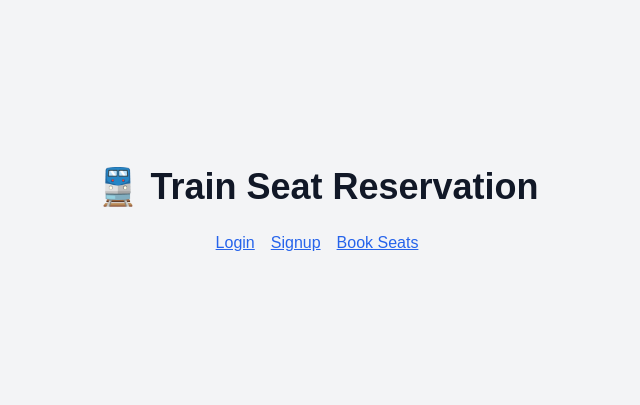
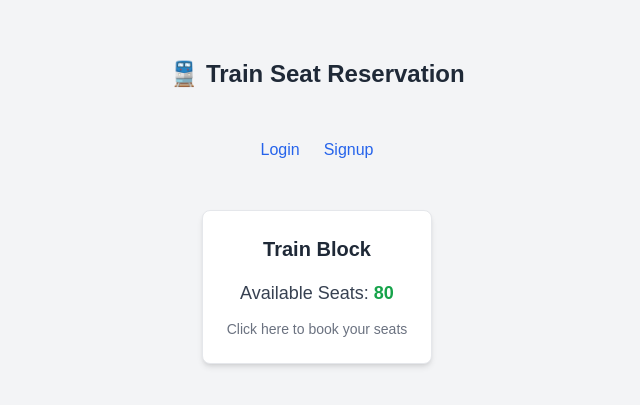
Before and after one commit to yogeshgosavii/train-booking-frontend, a Next.js app: page / in a window 1280 px wide. Shown: the part 189-594 px from the top of the page, without its empty margins (323-963 px from the left). Built offline with nearby package versions, Linux system fonts and the light colour scheme; no server answers.

Commit message:
show seats available

```diff
--- a/src/app/page.tsx
+++ b/src/app/page.tsx
@@ -1,14 +1,58 @@
-import Link from 'next/link'
+'use client';
+
+import Link from 'next/link';
+import { useState, useEffect } from 'react';
+import { useRouter } from 'next/navigation';
 
 export default function HomePage() {
+  // Constant for total seats available in the train
+  const TOTAL_SEATS = 80;
+
+  // State to store the number of available seats.
+  // In a real application, you might fetch this value from an API.
+  const [availableSeats, setAvailableSeats] = useState(TOTAL_SEATS);
+
+  // Next.js router to programmatically navigate
+  const router = useRouter();
+
+  useEffect(() => {
+    // fetch available seats from your backend
+    fetch("https://train-booking-backend-gray.vercel.app/api/bookings/booked")
+    .then(res => res.json())
+      .then(data => setAvailableSeats(TOTAL_SEATS - data.bookedSeats.length));
+  }, []);
+
+  // Handler that navigates to the booking page when the train block is clicked.
+  const handleTrainBlockClick = () => {
+    router.push('/book');
+  };
+
   return (
-    <div className="min-h-screen flex flex-col items-center justify-center gap-6">
-      <h1 className="text-4xl font-bold text-center">🚆 Train Seat Reservation</h1>
-      <div className="flex gap-4">
-        <Link href="/login" className="text-blue-600 underline">Login</Link>
-        <Link href="/signup" className="text-blue-600 underline">Signup</Link>
-        <Link href="/book" className="text-blue-600 underline">Book Seats</Link>
+    <div className="min-h-screen flex flex-col items-center justify-center gap-6 p-6">
+      {/* Main heading */}
+      <h1 className="text-2xl font-semibold text-gray-800 text-center mb-6">
+        🚆 Train Seat Reservation
+      </h1>
+
+      {/* Navigation links */}
+      <div className="flex gap-6 mb-6">
+        <Link href="/login" className="text-blue-600">Login</Link>
+        <Link href="/signup" className="text-blue-600">Signup</Link>
       </div>
+
+      {/* Train block that displays available seats and navigates to the booking section */}
+      <div
+        className="p-6 bg-white rounded-lg border shadow-md cursor-pointer"
+        onClick={handleTrainBlockClick}
+      >
+        <h2 className="text-xl font-semibold text-gray-800 mb-4 text-center">Train Block</h2>
+        <p className="text-center text-lg text-gray-700">
+          Available Seats: <span className="font-semibold text-green-600">{availableSeats}</span>
+        </p>
+        <p className="text-center text-sm text-gray-500 mt-3">Click here to book your seats</p>
+      </div>
+
+
     </div>
-  )
+  );
 }
```
